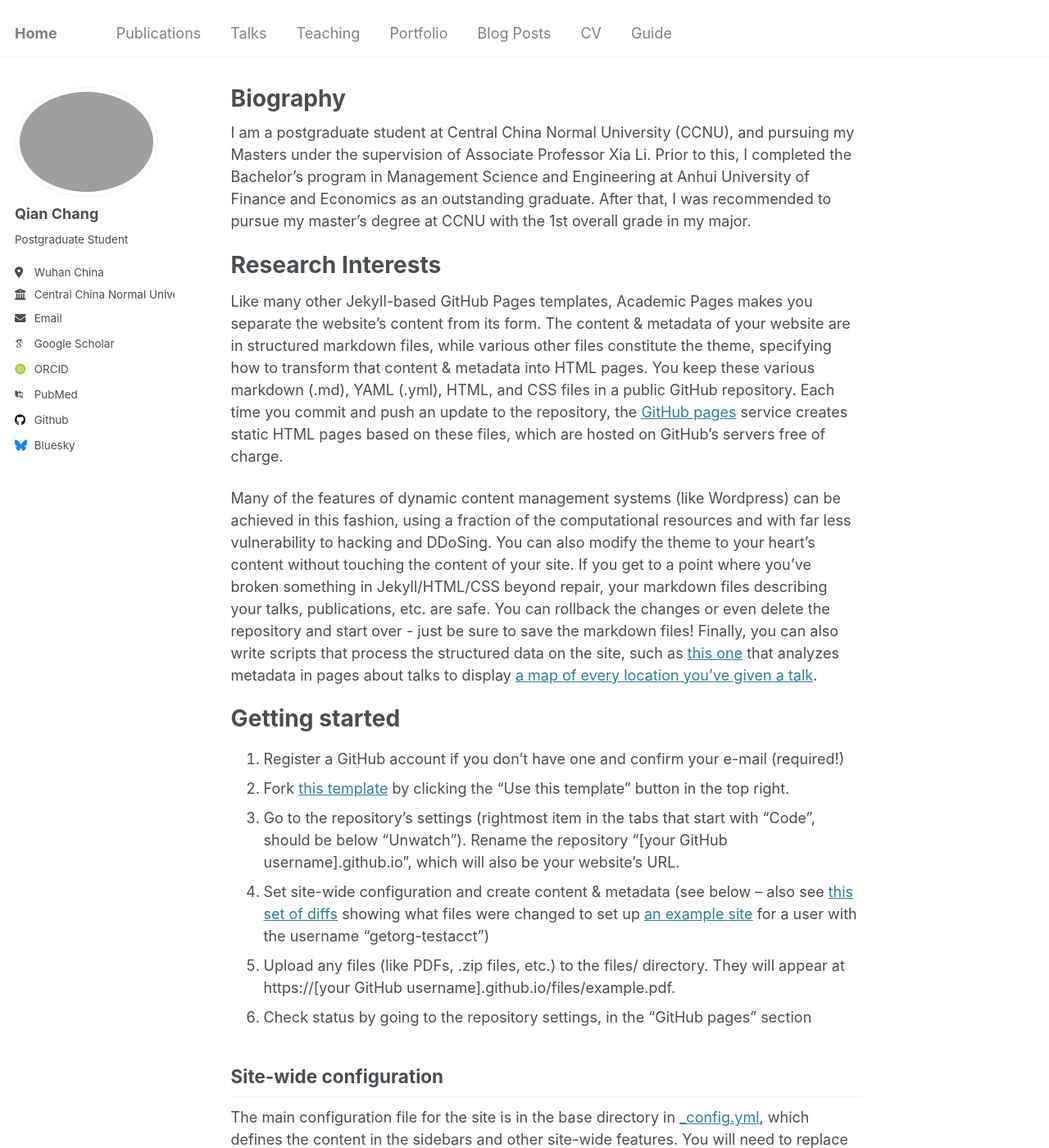
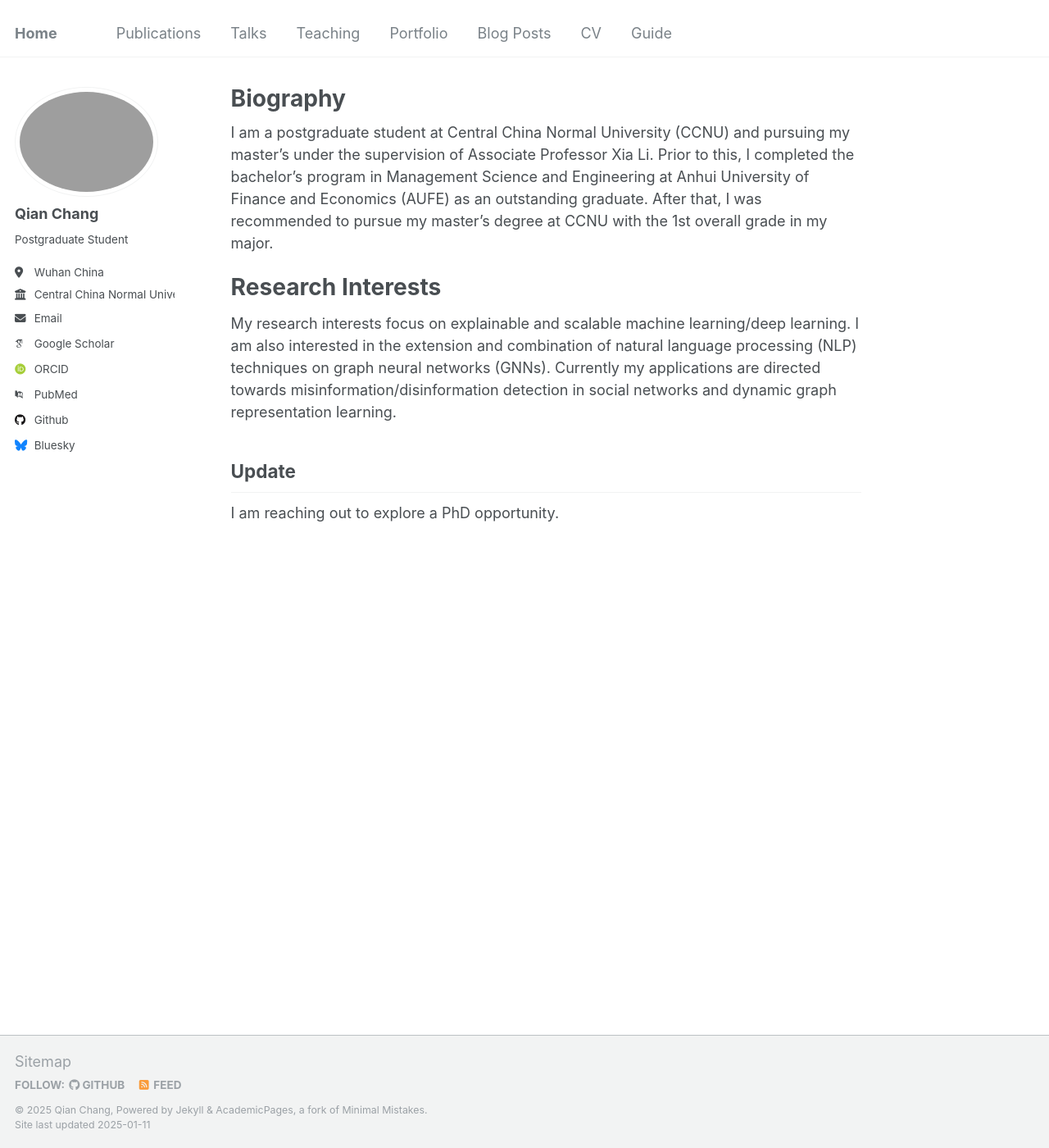
Before and after one commit to QianChang-page/QianChang-page.github.io, a Jekyll site: the page built from _pages/about.md, in a window 1280 px wide and 1400 px high. Shown: the whole window at 82% size. Built offline with Jekyll 4.4.1, drawn with Linux system fonts in a browser that asks for light colours; some web fonts are replaced; some of the changed text lies outside the part shown.

Commit message:
update content

```diff
--- a/_pages/about.md
+++ b/_pages/about.md
@@ -7,43 +7,13 @@ redirect_from:
   - /about.html
 ---
 
-I am a postgraduate student at Central China Normal University (CCNU), and pursuing my Masters under the supervision of  Associate Professor Xia Li. Prior to this, I completed the Bachelor's program in Management Science and Engineering at Anhui University of Finance and Economics as an outstanding graduate. After that, I was recommended to pursue my master's degree at CCNU with the 1st overall grade in my major.
+I am a postgraduate student at Central China Normal University (CCNU) and pursuing my master's under the supervision of Associate Professor Xia Li. Prior to this, I completed the bachelor's program in Management Science and Engineering at Anhui University of Finance and Economics (AUFE) as an outstanding graduate. After that, I was recommended to pursue my master’s degree at CCNU with the 1st overall grade in my major.
 
 Research Interests
 ======
-Like many other Jekyll-based GitHub Pages templates, Academic Pages makes you separate the website's content from its form. The content & metadata of your website are in structured markdown files, while various other files constitute the theme, specifying how to transform that content & metadata into HTML pages. You keep these various markdown (.md), YAML (.yml), HTML, and CSS files in a public GitHub repository. Each time you commit and push an update to the repository, the [GitHub pages](https://pages.github.com/) service creates static HTML pages based on these files, which are hosted on GitHub's servers free of charge.
+My research interests focus on explainable and scalable machine learning/deep learning. I am also interested in the extension and combination of natural language processing (NLP) techniques on graph neural networks (GNNs). Currently my applications are directed towards misinformation/disinformation detection in social networks and dynamic graph representation learning.
 
-Many of the features of dynamic content management systems (like Wordpress) can be achieved in this fashion, using a fraction of the computational resources and with far less vulnerability to hacking and DDoSing. You can also modify the theme to your heart's content without touching the content of your site. If you get to a point where you've broken something in Jekyll/HTML/CSS beyond repair, your markdown files describing your talks, publications, etc. are safe. You can rollback the changes or even delete the repository and start over - just be sure to save the markdown files! Finally, you can also write scripts that process the structured data on the site, such as [this one](https://github.com/academicpages/academicpages.github.io/blob/master/talkmap.ipynb) that analyzes metadata in pages about talks to display [a map of every location you've given a talk](https://academicpages.github.io/talkmap.html).
 
-Getting started
-======
-1. Register a GitHub account if you don't have one and confirm your e-mail (required!)
-1. Fork [this template](https://github.com/academicpages/academicpages.github.io) by clicking the "Use this template" button in the top right.
-1. Go to the repository's settings (rightmost item in the tabs that start with "Code", should be below "Unwatch"). Rename the repository "[your GitHub username].github.io", which will also be your website's URL.
-1. Set site-wide configuration and create content & metadata (see below -- also see [this set of diffs](http://archive.is/3TPas) showing what files were changed to set up [an example site](https://getorg-testacct.github.io) for a user with the username "getorg-testacct")
-1. Upload any files (like PDFs, .zip files, etc.) to the files/ directory. They will appear at https://[your GitHub username].github.io/files/example.pdf.
-1. Check status by going to the repository settings, in the "GitHub pages" section
-
-Site-wide configuration
+Update
 ------
-The main configuration file for the site is in the base directory in [_config.yml](https://github.com/academicpages/academicpages.github.io/blob/master/_config.yml), which defines the content in the sidebars and other site-wide features. You will need to replace the default variables with ones about yourself and your site's github repository. The configuration file for the top menu is in [_data/navigation.yml](https://github.com/academicpages/academicpages.github.io/blob/master/_data/navigation.yml). For example, if you don't have a portfolio or blog posts, you can remove those items from that navigation.yml file to remove them from the header.
-
-Create content & metadata
-------
-For site content, there is one markdown file for each type of content, which are stored in directories like _publications, _talks, _posts, _teaching, or _pages. For example, each talk is a markdown file in the [_talks directory](https://github.com/academicpages/academicpages.github.io/tree/master/_talks). At the top of each markdown file is structured data in YAML about the talk, which the theme will parse to do lots of cool stuff. The same structured data about a talk is used to generate the list of talks on the [Talks page](https://academicpages.github.io/talks), each [individual page](https://academicpages.github.io/talks/2012-03-01-talk-1) for specific talks, the talks section for the [CV page](https://academicpages.github.io/cv), and the [map of places you've given a talk](https://academicpages.github.io/talkmap.html) (if you run this [python file](https://github.com/academicpages/academicpages.github.io/blob/master/talkmap.py) or [Jupyter notebook](https://github.com/academicpages/academicpages.github.io/blob/master/talkmap.ipynb), which creates the HTML for the map based on the contents of the _talks directory).
-
-**Markdown generator**
-
-The repository includes [a set of Jupyter notebooks](https://github.com/academicpages/academicpages.github.io/tree/master/markdown_generator
-) that converts a CSV containing structured data about talks or presentations into individual markdown files that will be properly formatted for the Academic Pages template. The sample CSVs in that directory are the ones I used to create my own personal website at stuartgeiger.com. My usual workflow is that I keep a spreadsheet of my publications and talks, then run the code in these notebooks to generate the markdown files, then commit and push them to the GitHub repository.
-
-How to edit your site's GitHub repository
-------
-Many people use a git client to create files on their local computer and then push them to GitHub's servers. If you are not familiar with git, you can directly edit these configuration and markdown files directly in the github.com interface. Navigate to a file (like [this one](https://github.com/academicpages/academicpages.github.io/blob/master/_talks/2012-03-01-talk-1.md) and click the pencil icon in the top right of the content preview (to the right of the "Raw | Blame | History" buttons). You can delete a file by clicking the trashcan icon to the right of the pencil icon. You can also create new files or upload files by navigating to a directory and clicking the "Create new file" or "Upload files" buttons.
-
-Example: editing a markdown file for a talk
-![Editing a markdown file for a talk](/images/editing-talk.png)
-
-For more info
-------
-More info about configuring Academic Pages can be found in [the guide](https://academicpages.github.io/markdown/), the [growing wiki](https://github.com/academicpages/academicpages.github.io/wiki), and you can always [ask a question on GitHub](https://github.com/academicpages/academicpages.github.io/discussions). The [guides for the Minimal Mistakes theme](https://mmistakes.github.io/minimal-mistakes/docs/configuration/) (which this theme was forked from) might also be helpful.
+I am reaching out to explore a PhD opportunity.
```
